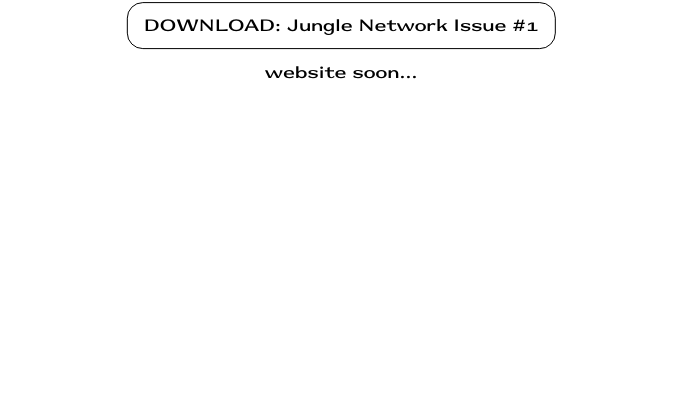
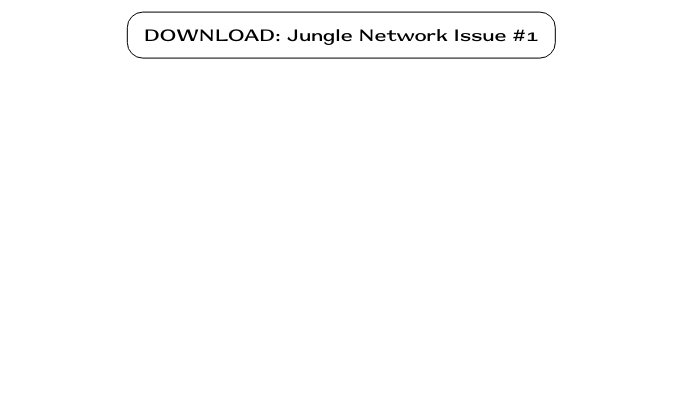
Before and after one commit to rahulshinde/junglenetwork, a plain HTML site: page index.html in a window 1280 px wide. Shown: the part 394-800 px from the top of the page, without its empty margins (299-982 px from the left). Drawn offline with Linux system fonts and the light colour scheme.

Commit message:
remove website soon

```diff
--- a/index.html
+++ b/index.html
@@ -69,9 +69,6 @@
         >
           DOWNLOAD: Jungle Network Issue #1
         </a>
-        <h2>
-          website soon...
-        </h2>
       </div>
     </body>
 </html>
```
